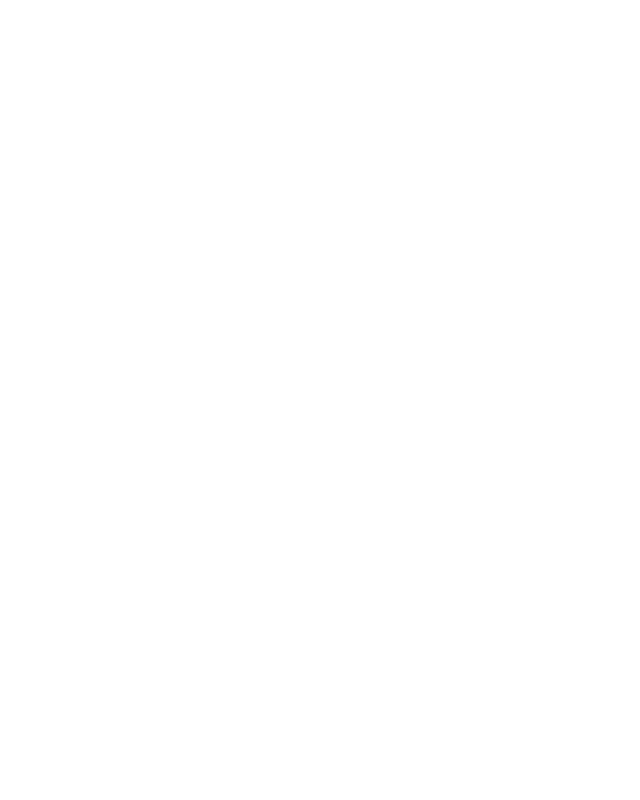
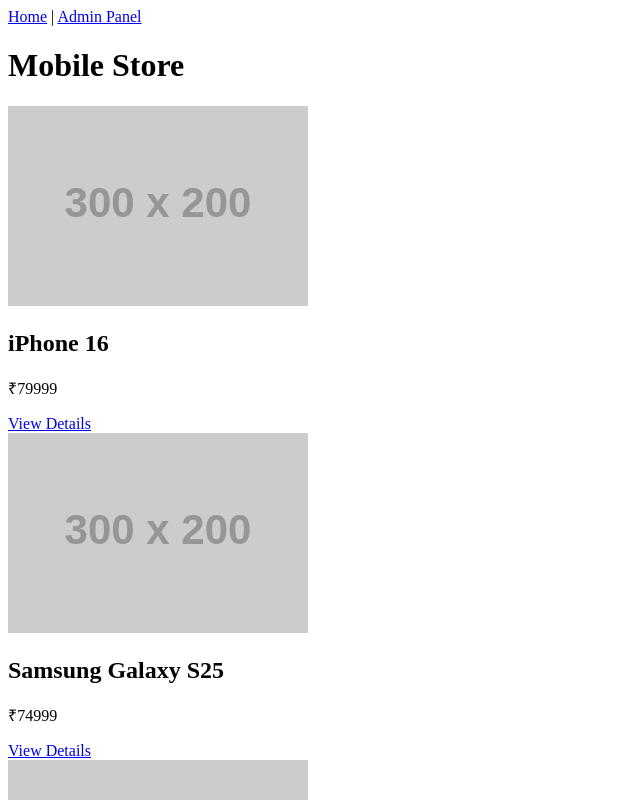
Before and after one commit to acciojob/mobile-store-AryanSinghal17, a React app: page / in a window 1280 px wide. Shown: the top 800 px of the page, without its empty margins (0-640 px from the left). Built offline with nearby package versions, Linux system fonts and the light colour scheme.

Commit message:
Refactor App component and add product management

```diff
--- a/src/components/App.js
+++ b/src/components/App.js
@@ -1,13 +1,244 @@
 
-import React from "react";
-import './../styles/App.css';
+import React, { useState } from "react";
+import {
+  BrowserRouter,
+  Routes,
+  Route,
+  Link,
+  useParams,
+  useNavigate
+} from "react-router-dom";
 
-const App = () => {
+function App() {
+  const [products, setProducts] = useState([
+    {
+      id: 1,
+      name: "iPhone 16",
+      price: 79999,
+      description: "Apple iPhone with powerful A18 chip.",
+      image: "https://placehold.co/300x200?text=iPhone+16"
+    },
+    {
+      id: 2,
+      name: "Samsung Galaxy S25",
+      price: 74999,
+      description: "Samsung flagship smartphone.",
+      image: "https://placehold.co/300x200?text=Samsung+S25"
+    },
+    {
+      id: 3,
+      name: "OnePlus 13",
+      price: 69999,
+      description: "OnePlus phone with fast performance.",
+      image: "https://placehold.co/300x200?text=OnePlus+13"
+    }
+  ]);
+
+  return (
+    <BrowserRouter>
+      <nav>
+        <Link to="/">Home</Link> |{" "}
+        <Link to="/admin">Admin Panel</Link>
+      </nav>
+
+      <Routes>
+        <Route
+          path="/"
+          element={<ProductList products={products} />}
+        />
+
+        <Route
+          path="/products/:id"
+          element={<ProductDetails products={products} />}
+        />
+
+        <Route
+          path="/admin"
+          element={
+            <AdminPanel
+              products={products}
+              setProducts={setProducts}
+            />
+          }
+        />
+      </Routes>
+    </BrowserRouter>
+  );
+}
+
+function ProductList({ products }) {
   return (
     <div>
-        {/* Do not remove the main div */}
+      <h1>Mobile Store</h1>
+
+      <div className="product-list">
+        {products.map((product) => (
+          <div key={product.id} className="product-card">
+            <img src={product.image} alt={product.name} />
+
+            <h2>{product.name}</h2>
+            <p>₹{product.price}</p>
+
+            <Link to={`/products/${product.id}`}>
+              View Details
+            </Link>
+          </div>
+        ))}
+      </div>
     </div>
-  )
+  );
 }
 
-export default App
+function ProductDetails({ products }) {
+  const { id } = useParams();
+  const navigate = useNavigate();
+
+  const product = products.find(
+    (item) => item.id === Number(id)
+  );
+
+  if (!product) {
+    return (
+      <div>
+        <h2>Product Not Found</h2>
+        <button onClick={() => navigate("/")}>
+          Back to Home
+        </button>
+      </div>
+    );
+  }
+
+  return (
+    <div>
+      <h1>Product Details</h1>
+
+      <img src={product.image} alt={product.name} />
+
+      <h2>{product.name}</h2>
+      <h3>₹{product.price}</h3>
+      <p>{product.description}</p>
+
+      <button onClick={() => navigate("/")}>
+        Back to Home
+      </button>
+    </div>
+  );
+}
+
+function AdminPanel({ products, setProducts }) {
+  const [editId, setEditId] = useState(null);
+  const [name, setName] = useState("");
+  const [price, setPrice] = useState("");
+  const [description, setDescription] = useState("");
+  const [image, setImage] = useState("");
+
+  const handleEdit = (product) => {
+    setEditId(product.id);
+    setName(product.name);
+    setPrice(product.price);
+    setDescription(product.description);
+    setImage(product.image);
+  };
+
+  const handleUpdate = (e) => {
+    e.preventDefault();
+
+    setProducts(
+      products.map((product) =>
+        product.id === editId
+          ? {
+              ...product,
+              name,
+              price: Number(price),
+              description,
+              image
+            }
+          : product
+      )
+    );
+
+    setEditId(null);
+    setName("");
+    setPrice("");
+    setDescription("");
+    setImage("");
+  };
+
+  const handleDelete = (id) => {
+    setProducts(
+      products.filter((product) => product.id !== id)
+    );
+  };
+
+  return (
+    <div>
+      <h1>Admin Panel</h1>
+
+      {editId !== null && (
+        <form onSubmit={handleUpdate}>
+          <h2>Edit Product</h2>
+
+          <input
+            type="text"
+            placeholder="Product Name"
+            value={name}
+            onChange={(e) => setName(e.target.value)}
+            required
+          />
+
+          <input
+            type="number"
+            placeholder="Price"
+            value={price}
+            onChange={(e) => setPrice(e.target.value)}
+            required
+          />
+
+          <input
+            type="text"
+            placeholder="Description"
+            value={description}
+            onChange={(e) => setDescription(e.target.value)}
+            required
+          />
+
+          <input
+            type="text"
+            placeholder="Image URL"
+            value={image}
+            onChange={(e) => setImage(e.target.value)}
+            required
+          />
+
+          <button type="submit">Update Product</button>
+
+          <button
+            type="button"
+            onClick={() => setEditId(null)}
+          >
+            Cancel
+          </button>
+        </form>
+      )}
+
+      <div>
+        {products.map((product) => (
+          <div key={product.id} className="admin-card">
+            <h2>{product.name}</h2>
+            <p>₹{product.price}</p>
+
+            <button onClick={() => handleEdit(product)}>
+              Edit
+            </button>
+
+            <button onClick={() => handleDelete(product.id)}>
+              Delete
+            </button>
+          </div>
+        ))}
+      </div>
+    </div>
+  );
+}
+
+export default App;
```
